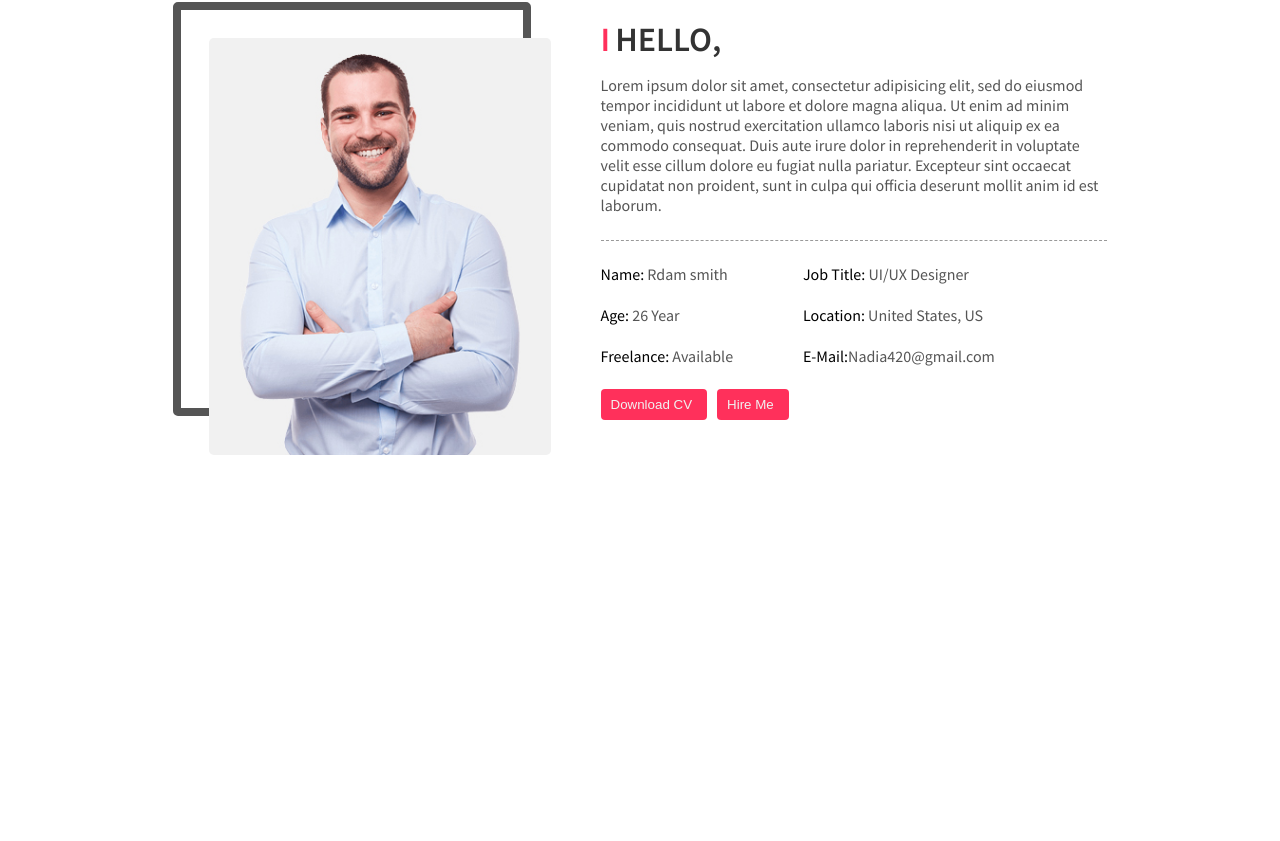
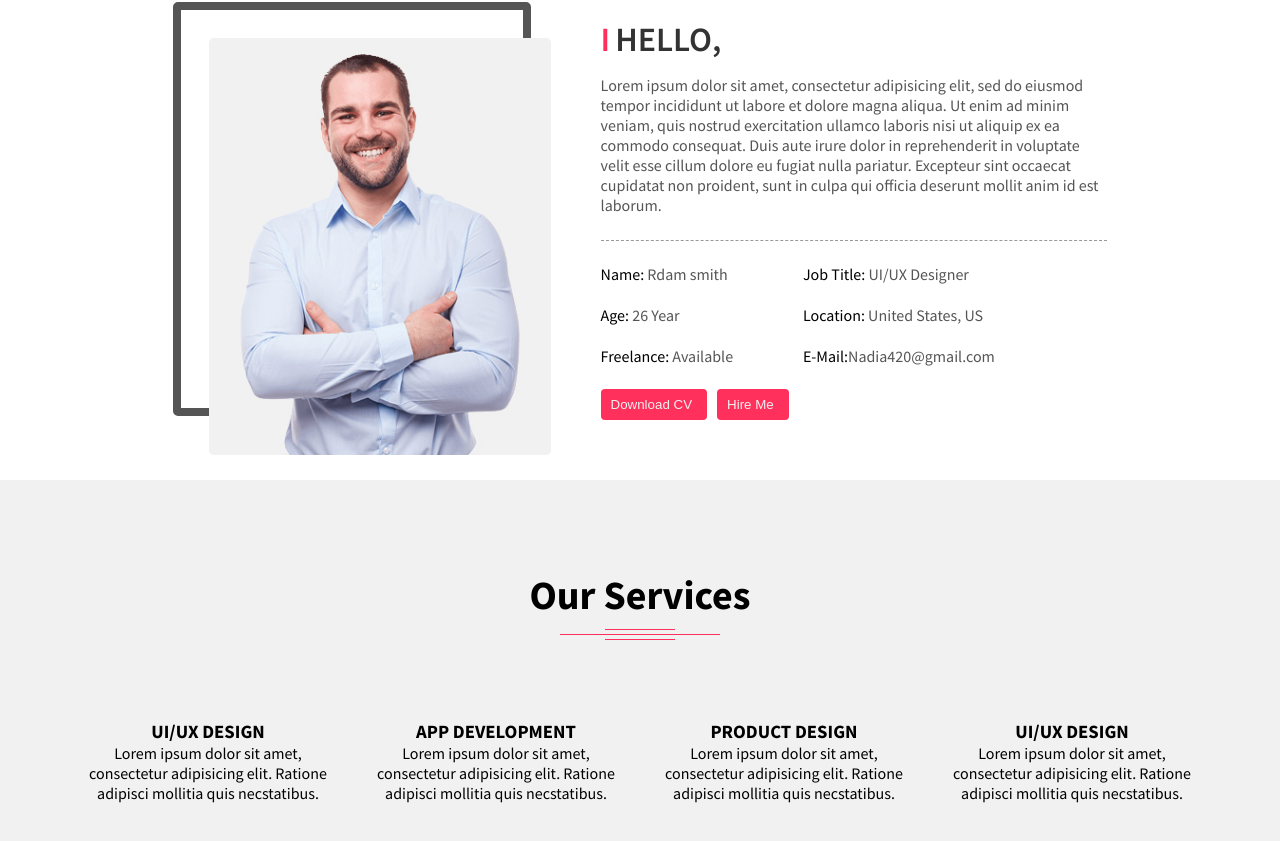
Before and after one commit to Ma9da/fokir-landing-page, a React (Create React App) app: page / in a window 1280 px wide. Shown: the part 862-1703 px from the top of the page. Before the commit the page ends 1342 px from the top, so only its background shows below. Built offline with nearby package versions, Linux system fonts and the light colour scheme.

Commit message:
added: services to app

```diff
--- a/src/App.js
+++ b/src/App.js
@@ -1,6 +1,7 @@
 import Hello from "./components/hello/Hello";
 import Hero from "./components/hero/Hero";
 import Navbar from "./components/navbar/Navbar";
+import Services from "./components/services/Services";
 
 function App() {
   return (
@@ -8,6 +9,7 @@ function App() {
     <Navbar/>
     <Hero/>
     <Hello/>
+    <Services/>
     </>
   );
 }
```
